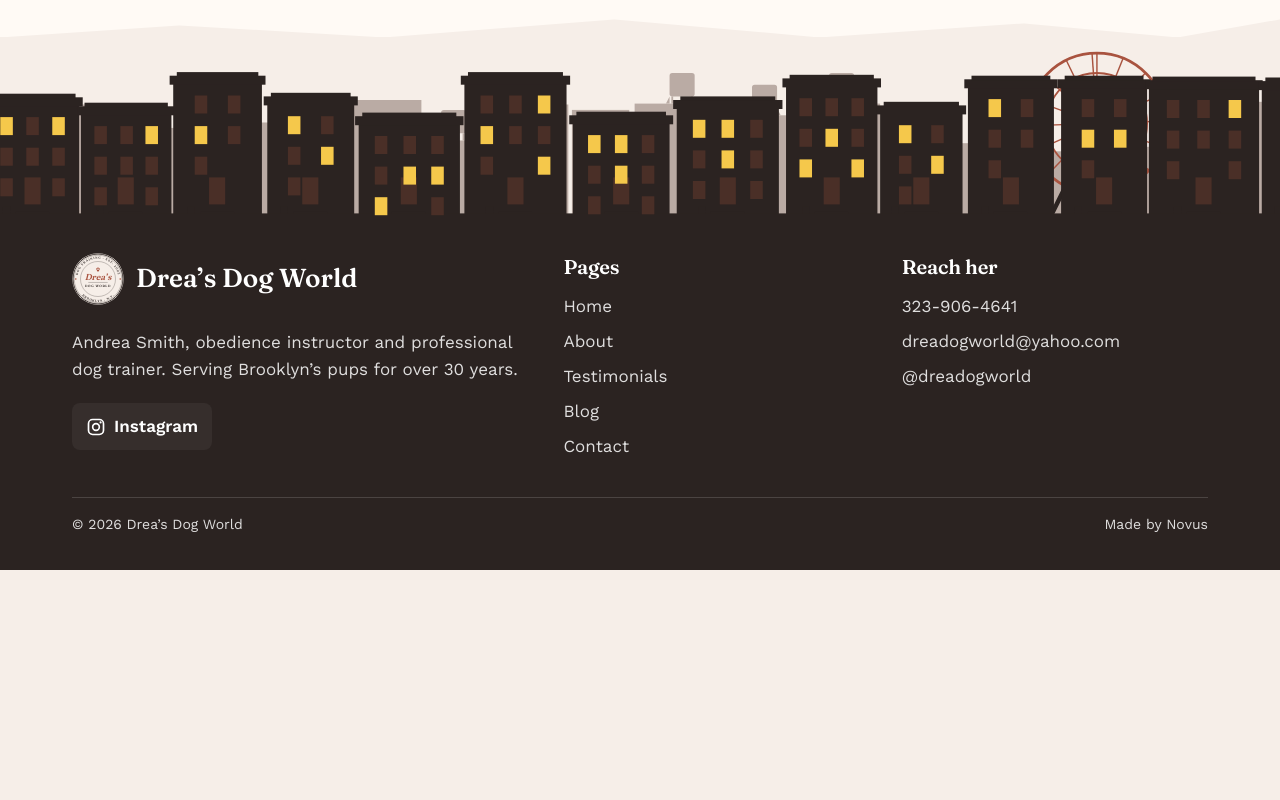
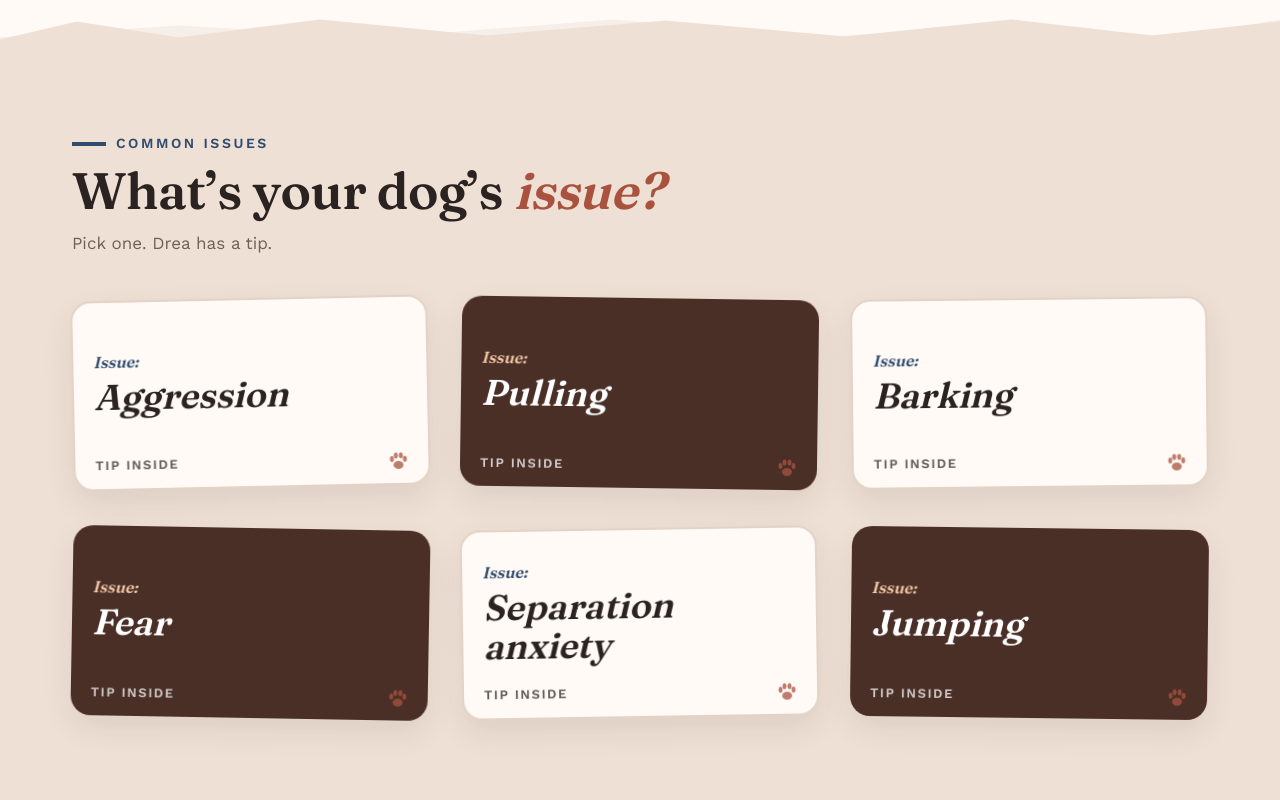
Before and after one commit to Novus-NYC/Drea-Dog-World, a Next.js app: page / in a window 1280 px wide. Shown: the part 1700-2500 px from the top of the page. Before the commit the page ends 2270 px from the top, so only its background shows below. Built offline with nearby package versions, Linux system fonts and the light colour scheme.

Commit message:
feat: add common issues section with flip cards

```diff
--- a/src/app/page.tsx
+++ b/src/app/page.tsx
@@ -1,4 +1,5 @@
 import AboutPreview from "@/lib/components/home/about-preview"
+import CommonIssues from "@/lib/components/home/common-issues"
 import Hero from "@/lib/components/home/hero"
 
 export default function HomePage() {
@@ -6,6 +7,7 @@ export default function HomePage() {
     <>
       <Hero />
       <AboutPreview />
+      <CommonIssues />
     </>
   )
 }
--- /dev/null
+++ b/src/lib/components/home/common-issues.tsx
@@ -0,0 +1,34 @@
+import Eyebrow from "@/lib/components/eyebrow"
+import IssueCard from "@/lib/components/home/issue-card"
+import { business, issueTips } from "@/lib/site-data"
+
+const tilts = [-1.2, 0.8, -0.6, 1, -0.9, 0.7]
+
+export default function CommonIssues() {
+  return (
+    <section
+      id="issues"
+      aria-labelledby="issues-heading"
+      className="torn-edges relative -mt-[22px] bg-band pb-24 pt-28 lg:pb-[110px] lg:pt-[120px]"
+    >
+      <div className="mx-auto max-w-content px-gutter">
+        <Eyebrow>Common issues</Eyebrow>
+        <h2 id="issues-heading" className="text-heading">
+          What’s your dog’s <span className="accent">issue?</span>
+        </h2>
+        <p className="mt-3 max-w-prose text-steel">Pick one. {business.nickname} has a tip.</p>
+
+        <ul className="mt-10 grid gap-x-8 gap-y-10 sm:grid-cols-2 lg:grid-cols-3">
+          {issueTips.map((item, index) => (
+            <IssueCard
+              key={item.issue}
+              item={item}
+              dark={index % 2 === 1}
+              tilt={tilts[index % tilts.length]}
+            />
+          ))}
+        </ul>
+      </div>
+    </section>
+  )
+}
--- /dev/null
+++ b/src/lib/components/home/issue-card.tsx
@@ -0,0 +1,60 @@
+"use client"
+
+import { useState } from "react"
+import PawIcon from "@/lib/components/paw-icon"
+import type { IssueTip } from "@/lib/site-data"
+
+type IssueCardProps = {
+  item: IssueTip
+  dark?: boolean
+  tilt: number
+}
+
+const face = "absolute inset-0 grid content-center rounded-card p-5 [backface-visibility:hidden]"
+
+export default function IssueCard({ item, dark = false, tilt }: IssueCardProps) {
+  const [flipped, setFlipped] = useState(false)
+
+  return (
+    <li style={{ rotate: `${tilt}deg` }} className="[perspective:800px]">
+      <button
+        type="button"
+        aria-pressed={flipped}
+        onClick={() => setFlipped(!flipped)}
+        className="group block h-[190px] w-full rounded-card text-left"
+      >
+        <span
+          className={`relative block h-full transition-transform duration-500 [transform-style:preserve-3d] ${
+            flipped ? "[transform:rotateY(180deg)]" : "group-hover:-translate-y-1"
+          }`}
+        >
+          <span
+            aria-hidden={flipped}
+            className={`${face} pb-11 shadow-soft ${dark ? "bg-deep text-white" : "border-2 border-line bg-sheet text-ink"}`}
+          >
+            <span className={`accent text-base ${dark ? "text-blush" : "text-blue"}`}>Issue:</span>
+            <span className="mt-1 font-display text-[clamp(1.875rem,2.8vw,2.375rem)] font-semibold italic leading-[1.1]">
+              {item.issue}
+            </span>
+            <span className="absolute inset-x-5 bottom-3 flex items-center justify-between text-[0.8125rem] font-semibold uppercase tracking-[0.12em] opacity-75">
+              Tip inside
+              <PawIcon className="w-5 text-red" />
+            </span>
+          </span>
+
+          <span
+            aria-hidden={!flipped}
+            className={`${face} bg-blue text-sheet shadow-lift [transform:rotateY(180deg)]`}
+          >
+            <span className="accent text-lg text-blush">Drea’s tip</span>
+            <span className="mt-2 font-display text-[1.1875rem] leading-snug">{item.tip}</span>
+          </span>
+        </span>
+      </button>
+
+      <span aria-live="polite" className="sr-only">
+        {flipped ? `Drea’s tip for ${item.issue}: ${item.tip}` : ""}
+      </span>
+    </li>
+  )
+}
```
